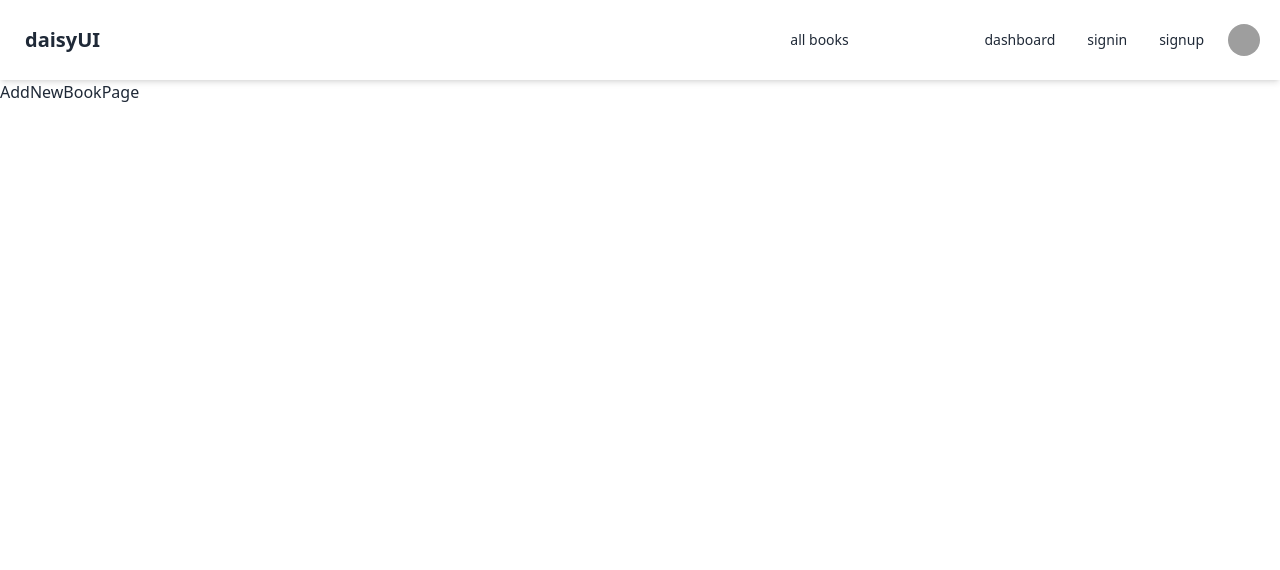
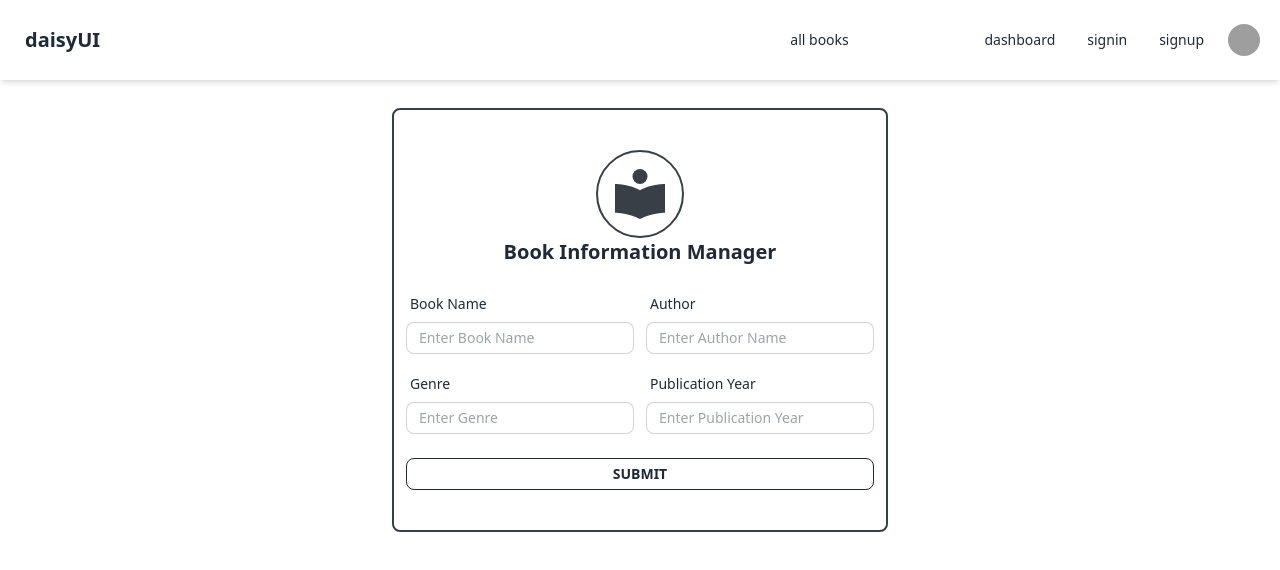
Before and after one commit to Moh-RAIEAN/assignment-5-frontend, a React (Vite) app: page /add-book in a window 1280 px wide. Shown: the top 570 px of the page. Built offline with nearby package versions, Linux system fonts and the light colour scheme; grey boxes are pictures that could not be loaded.

Commit message:
created ui for addnewbookpage and editbookpage and created bookform ui

```diff
--- a/package.json
+++ b/package.json
@@ -13,6 +13,7 @@
     "react": "^18.2.0",
     "react-dom": "^18.2.0",
     "react-hook-form": "^7.47.0",
+    "react-icons": "^4.11.0",
     "react-router-dom": "^6.17.0"
   },
   "devDependencies": {
--- /dev/null
+++ b/src/components/view/BookForm.tsx
@@ -0,0 +1,122 @@
+import { SubmitHandler, useForm } from "react-hook-form";
+import { BiSolidBookReader } from "react-icons/bi";
+
+type IBookData = {
+  title: string;
+  author: string;
+  genre: string;
+  publicationYear: string;
+};
+
+type IBookFormProps = {
+  defaultFormValues?: IBookData;
+};
+
+export default function BookForm({ defaultFormValues }: IBookFormProps) {
+  const defaultValues: IBookData = defaultFormValues
+    ? defaultFormValues
+    : { title: "", author: "", genre: "", publicationYear: "" };
+  const {
+    register,
+    handleSubmit,
+    formState: { errors },
+  } = useForm<IBookData>({ defaultValues });
+  const handleBook: SubmitHandler<IBookData> = (data) => console.log(data);
+
+  return (
+    <div className="grid place-items-center py-7">
+      <div className="max-w-lg bg-base-100 px-3 py-10 rounded-lg border-2 border-[#383F47]">
+        <div className="flex justify-center items-center">
+          <div className="rounded-full border-2 border-[#383F47] p-3">
+            <BiSolidBookReader className="text-6xl text-[#383F47]" />
+          </div>
+        </div>
+        <h1 className="text-xl font-bold text-center pb-5">
+          Book Information Manager
+        </h1>
+        <form
+          onSubmit={handleSubmit(handleBook)}
+          className="grid grid-cols-1 sm:grid-cols-2 gap-3"
+        >
+          <div className="form-control w-full max-w-xs">
+            <label className="label" htmlFor="name">
+              <span
+                className={`label-text ${errors.title && "text-[#F87272]"}`}
+              >
+                Book Name
+              </span>
+            </label>
+            <input
+              type="text"
+              placeholder="Enter Book Name"
+              id="name"
+              {...register("title", { required: true })}
+              className={`input input-bordered input-sm w-full max-w-xs ${
+                errors?.title && "input-error placeholder-[#F87272]"
+              }`}
+            />
+          </div>
+          <div className="form-control w-full max-w-xs">
+            <label className="label" htmlFor="author">
+              <span
+                className={`label-text ${errors.author && "text-[#F87272]"}`}
+              >
+                Author
+              </span>
+            </label>
+            <input
+              type="text"
+              placeholder="Enter Author Name"
+              id="author"
+              {...register("author", { required: true })}
+              className={`input input-bordered input-sm w-full max-w-xs ${
+                errors?.author && "input-error placeholder-[#F87272]"
+              }`}
+            />
+          </div>
+          <div className="form-control w-full max-w-xs">
+            <label className="label" htmlFor="genre">
+              <span
+                className={`label-text ${errors.genre && "text-[#F87272]"}`}
+              >
+                Genre
+              </span>
+            </label>
+            <input
+              type="text"
+              placeholder="Enter Genre"
+              id="genre"
+              {...register("genre", { required: true })}
+              className={`input input-bordered input-sm w-full max-w-xs ${
+                errors?.genre && "input-error placeholder-[#F87272]"
+              }`}
+            />
+          </div>
+          <div className="form-control w-full max-w-xs">
+            <label className="label" htmlFor="publicationYear">
+              <span
+                className={`label-text ${
+                  errors.publicationYear && "text-[#F87272]"
+                }`}
+              >
+                Publication Year
+              </span>
+            </label>
+            <input
+              type="text"
+              placeholder="Enter Publication Year"
+              id="publicationYear"
+              {...register("publicationYear", { required: true })}
+              className={`input input-bordered input-sm w-full max-w-xs ${
+                errors?.publicationYear && "input-error placeholder-[#F87272]"
+              }`}
+            />
+          </div>
+          <div className="form-control w-full col-span-2">
+            <button className="btn btn-outline btn-sm mt-3">Submit</button>
+          </div>
+        </form>
+      </div>
+    </div>
+  );
+}
--- a/src/components/view/BooksFilterForm.tsx
+++ b/src/components/view/BooksFilterForm.tsx
@@ -34,7 +34,6 @@ export default function BooksFilterForm() {
             type="text"
             placeholder="Search books..."
             {...register("searchTerm")}
-            defaultValue={watch("searchTerm")}
             className="input input-bordered input-sm w-full join-item"
           />
           <button className="btn btn-sm btn-outline font-bold join-item">
@@ -46,7 +45,6 @@ export default function BooksFilterForm() {
             type="number"
             placeholder="Publication Year"
             {...register("publicationYear")}
-            defaultValue={watch("publicationYear")}
             className="input input-bordered input-sm w-full"
           />
           <select
--- a/src/pages/AddNewBookPage.tsx
+++ b/src/pages/AddNewBookPage.tsx
@@ -1,3 +1,5 @@
+import BookForm from "../components/view/BookForm";
+
 export default function AddNewBookPage() {
-  return <div>AddNewBookPage</div>;
+  return <BookForm />;
 }
--- a/src/pages/BookDetailsPage.tsx
+++ b/src/pages/BookDetailsPage.tsx
@@ -1,6 +1,8 @@
+import { useNavigate } from "react-router-dom";
 import Reviews from "../components/view/Reviews";
 
 export default function BookDetailsPage() {
+  const navigte = useNavigate();
   return (
     <div className="p-3">
       <div className="flex gap-3">
@@ -27,7 +29,12 @@ export default function BookDetailsPage() {
           <p>publication date</p>
           <div className="flex gap-3 mt-3">
             {" "}
-            <button className="btn btn-sm btn-outline">Edit</button>
+            <button
+              onClick={() => navigte("/book/edit/1")}
+              className="btn btn-sm btn-outline"
+            >
+              Edit
+            </button>
             <button className="btn btn-sm btn-error">Delete</button>
           </div>
         </div>
--- a/src/pages/EditBookPage.tsx
+++ b/src/pages/EditBookPage.tsx
@@ -1,3 +1,11 @@
+import BookForm from "../components/view/BookForm";
+
 export default function EditBookPage() {
-  return <div>EditBookPage</div>;
+  const defaultValues = {
+    title: "book1",
+    author: "hasib",
+    genre: "fantasy",
+    publicationYear: "2020",
+  };
+  return <BookForm defaultFormValues={defaultValues} />;
 }
```
Also changed, not shown: 1 other file (tests, documents, lock files or other folders).
